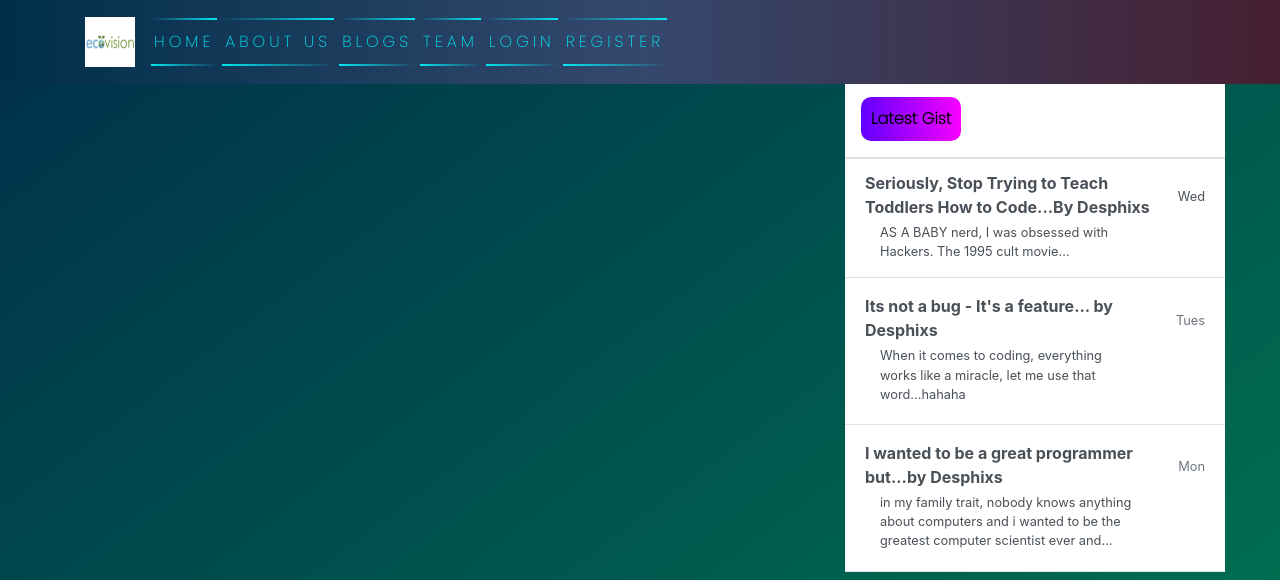
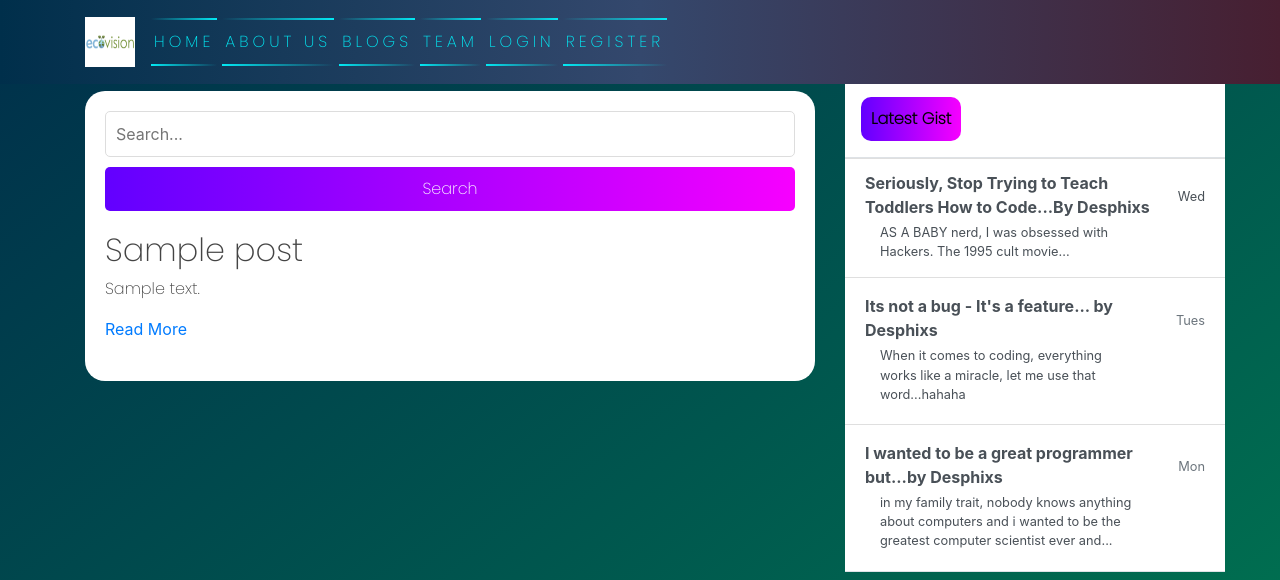
Before and after one commit to JahnaviJJ/EcoVisionG28, a Django app: template EcoVision/blog/templates/blog/search-results.html in a window 1280 px wide. Shown: the top 580 px of the page. Run offline with Django 5.2, Linux system fonts and the light colour scheme; the template is opened without the code that fills it: values that come from a table or form of the project are taken from there, others are empty; tables that the repository leaves empty hold one stand-in row (values such as "Sample post"); some libraries are stand-ins or nearby versions.

Commit message:
final commit keta

```diff
--- a/EcoVision/blog/templates/blog/search-results.html
+++ b/EcoVision/blog/templates/blog/search-results.html
@@ -3,5 +3,24 @@
 {% block title %}Search Results{% endblock %}
 
 {% block content %}
+    <div class="container" style="background: white; padding: 20px; margin-top: 10px; border-radius: 20px;">
+        <div class="search-bar" style="margin-bottom: 20px;">
+            <form method="GET" action="{% url 'search' %}" style="display: block; width: 100%;">
+                <input type="text" name="q" placeholder="Search..." style="width: 100%; padding: 10px; border: 1px solid #ddd; border-radius: 5px; font-size: 16px; box-sizing: border-box;">
+                <button type="submit" style="display: block; width: 100%; padding: 10px; margin-top: 10px; background-color: #007bff; color: white; border: none; border-radius: 5px; font-size: 16px; cursor: pointer;">
+                    Search
+                </button>
+            </form>
+        </div>
 
+        <div class="articles">
+            {% for post in posts %}
+                <div class="article-preview" style="margin-bottom: 20px;">
+                    <h2>{{ post.title }}</h2>
+                    <p>{{ post.content|truncatewords:30 }}</p>
+                    <a href="{{ post.get_absolute_url }}">Read More</a>
+                </div>
+            {% endfor %}
+        </div>
+    </div>
 {% endblock %}
```
Also changed, not shown: EcoVision/blog/templates/blog/home.html (+26 -1 lines).
